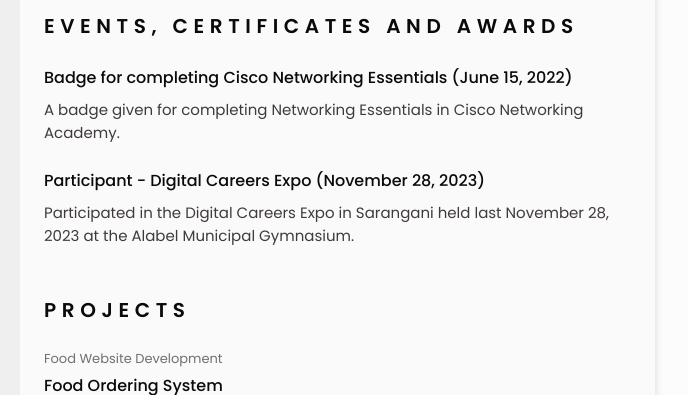
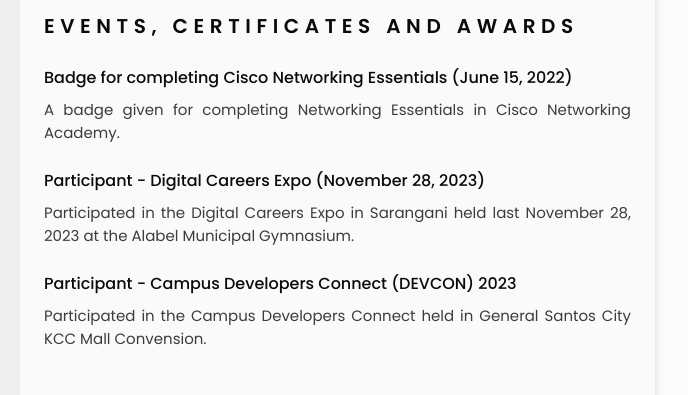
Before and after one commit to Shymanako/My-Resume, a plain HTML site: page index.html in a window 1280 px wide. Shown: the part 271-666 px from the top of the page, 469-1157 px from the left. Drawn offline with nearby package versions, Linux system fonts and the light colour scheme.

Commit message:
justified the css for certificate description and added new event

```diff
--- a/assets/css/styles.css
+++ b/assets/css/styles.css
@@ -504,6 +504,10 @@ img {
   font-size: var(--h3-font-size);
   margin-bottom: var(--mb-1);
 }
+
+.certificate_description{
+  text-align: justify;
+}
 /*========== REFERENCES ==========*/
 .references__content{
   gap: .25rem;
--- a/index.html
+++ b/index.html
@@ -249,14 +249,16 @@
                             <h3 class="certificate__title">Badge for completing Cisco Networking Essentials (June 15, 2022)</h3>
                             <p class="certificate_description">A badge given for completing Networking Essentials in
                                 Cisco Networking Academy.</p>
-                            <a href="https://www.credly.com/earner/earned/badge/dc131ddf-cfd6-42b5-8da1-168c2bb3a2e4"
-                                target="_blank">
-                            </a>
                         </div>
 
                         <div class="certificate__content">
                             <h3 class="certificate__title">Participant - Digital Careers Expo (November 28, 2023)</h3>
                             <p class="certificate_description">Participated in the Digital Careers Expo in Sarangani held last November 28, 2023 at the Alabel Municipal Gymnasium.</p>
+                        </div>
+
+                        <div class="certificate__content">
+                            <h3 class="certificate__title">Participant - Campus Developers Connect (DEVCON) 2023</h3>
+                            <p class="certificate_description">Participated in the Campus Developers Connect held in General Santos City KCC Mall Convension.</p>
                         </div>
                     </div>
                 </section>
```
